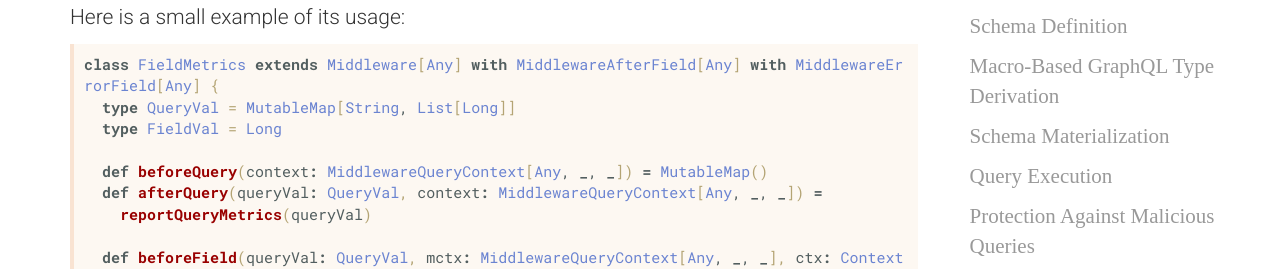
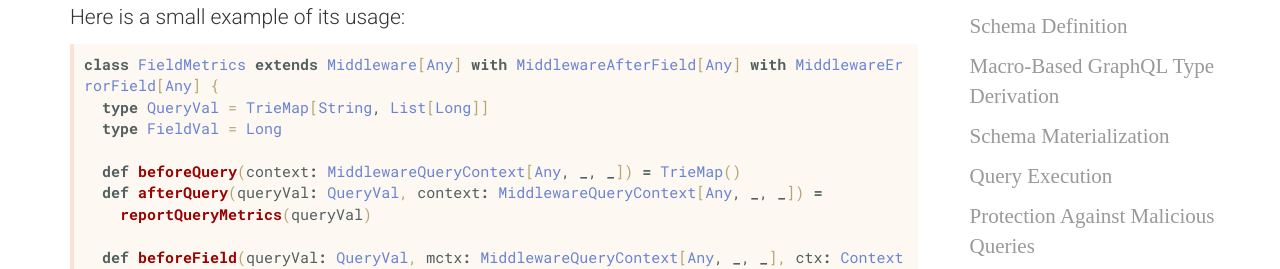
Before and after one commit to sangria-graphql/sangria-graphql.github.io, a Jekyll site: the page built from learn.md, in a window 1280 px wide and 900 px high, scrolled down 27319 px. Shown: the part 163-432 px from the top of the window. Built offline with Jekyll 4.4.1, drawn with Linux system fonts in a browser that asks for light colours.

Commit message:
Use `TrieMap`

````diff
--- a/learn.md
+++ b/learn.md
@@ -1046,10 +1046,10 @@ Here is a small example of its usage:
 
 ```scala
 class FieldMetrics extends Middleware[Any] with MiddlewareAfterField[Any] with MiddlewareErrorField[Any] {
-  type QueryVal = MutableMap[String, List[Long]]
+  type QueryVal = TrieMap[String, List[Long]]
   type FieldVal = Long
 
-  def beforeQuery(context: MiddlewareQueryContext[Any, _, _]) = MutableMap()
+  def beforeQuery(context: MiddlewareQueryContext[Any, _, _]) = TrieMap()
   def afterQuery(queryVal: QueryVal, context: MiddlewareQueryContext[Any, _, _]) =
     reportQueryMetrics(queryVal)
 
````
